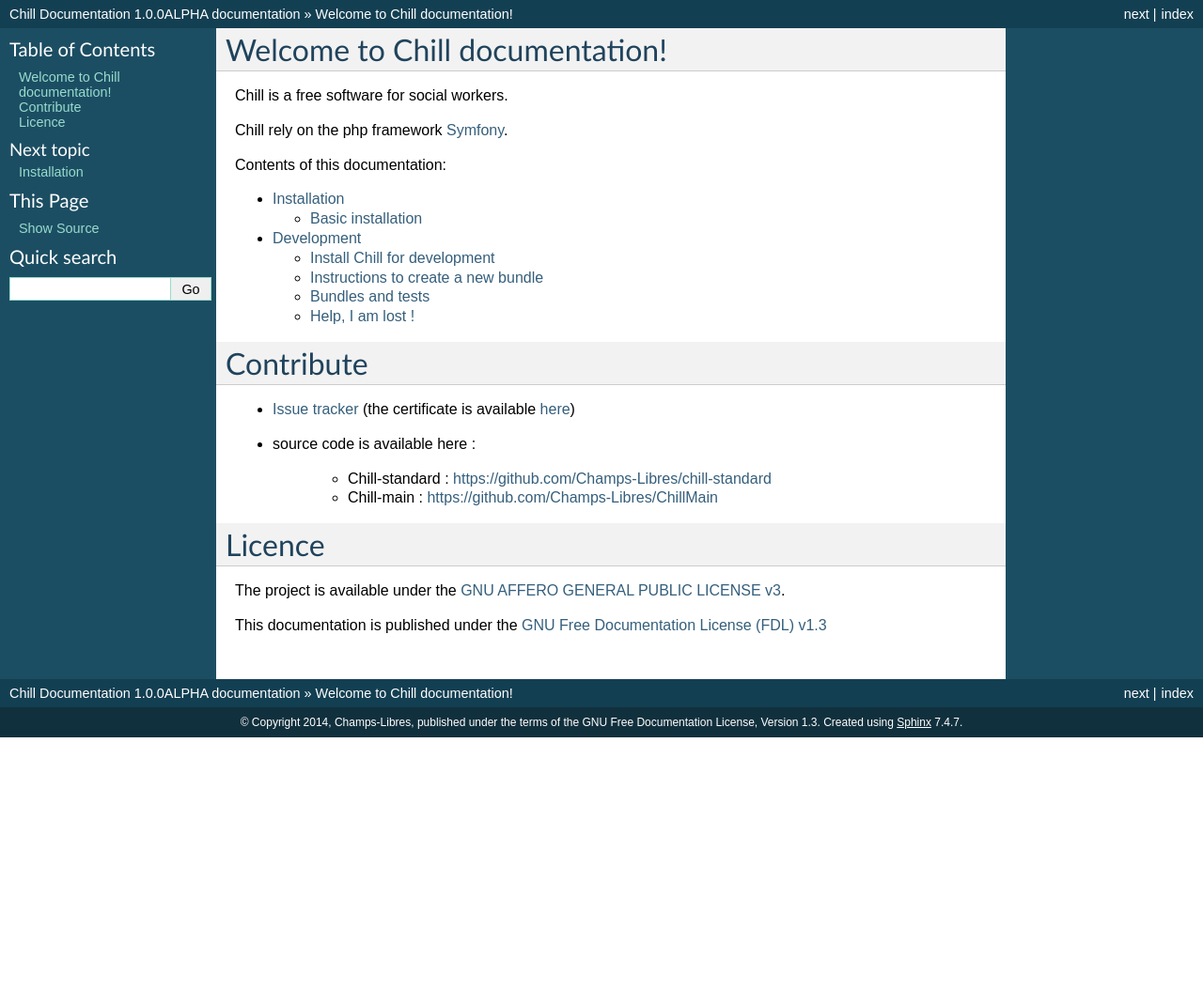
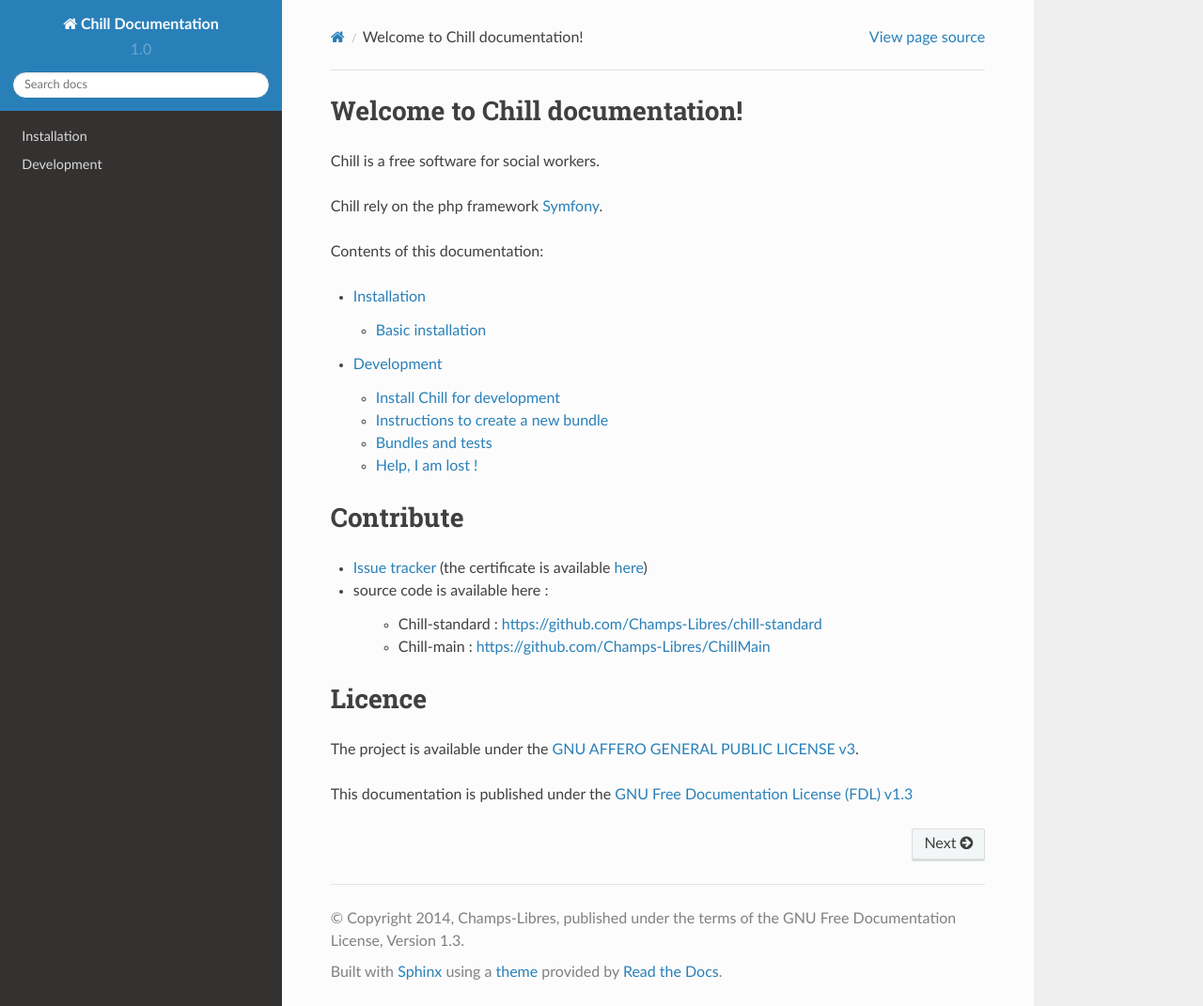
Before and after one commit to Chill-project/Documentation, a Sphinx documentation site: the page built from source/index.rst, in a window 1280 px wide and 1071 px high. Shown: the whole window at 94% size. Built offline with Sphinx 7.4.7 and the Read the Docs theme 2.0.0, drawn with Linux system fonts in a browser that asks for light colours.

Commit message:
add rtd_theme for local builds

```diff
--- a/source/conf.py
+++ b/source/conf.py
@@ -102,7 +102,7 @@
 
 # The theme to use for HTML and HTML Help pages.  See the documentation for
 # a list of builtin themes.
-html_theme = 'default'
+html_theme = 'default' #overriden if run locally, see end of file
 
 # Theme options are theme-specific and customize the look and feel of a theme
 # further.  For a list of options available for each theme, see the
@@ -265,7 +265,7 @@
 # -- Options for Epub output ----------------------------------------------
 
 # Bibliographic Dublin Core info.
-epub_title = 'chill-doc'
+epub_title = 'Chill Documentation'
 epub_author = 'Champs-Libres'
 epub_publisher = 'Champs-Libres'
 epub_copyright = '2014, Champs-Libres'
@@ -330,3 +330,13 @@
 
 # If false, no index is generated.
 #epub_use_index = True
+
+# on_rtd is whether we are on readthedocs.org, this line of code grabbed from docs.readthedocs.org
+on_rtd = os.environ.get('READTHEDOCS', None) == 'True'
+
+if not on_rtd:  # only import and set the theme if we're building docs locally
+    import sphinx_rtd_theme
+    html_theme = 'sphinx_rtd_theme'
+    html_theme_path = [sphinx_rtd_theme.get_html_theme_path()]
+
+# otherwise, readthedocs.org uses their theme by default, so no need to specify it
```
